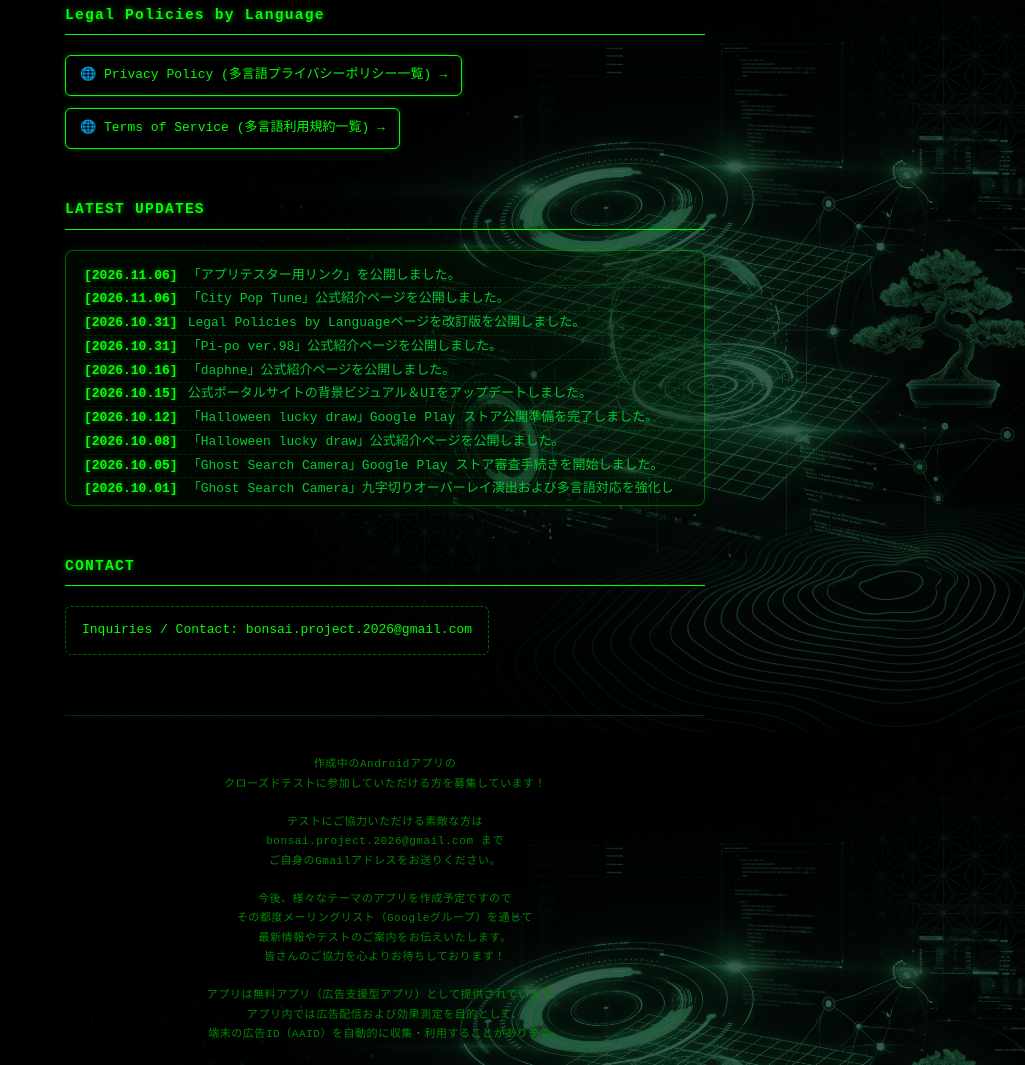
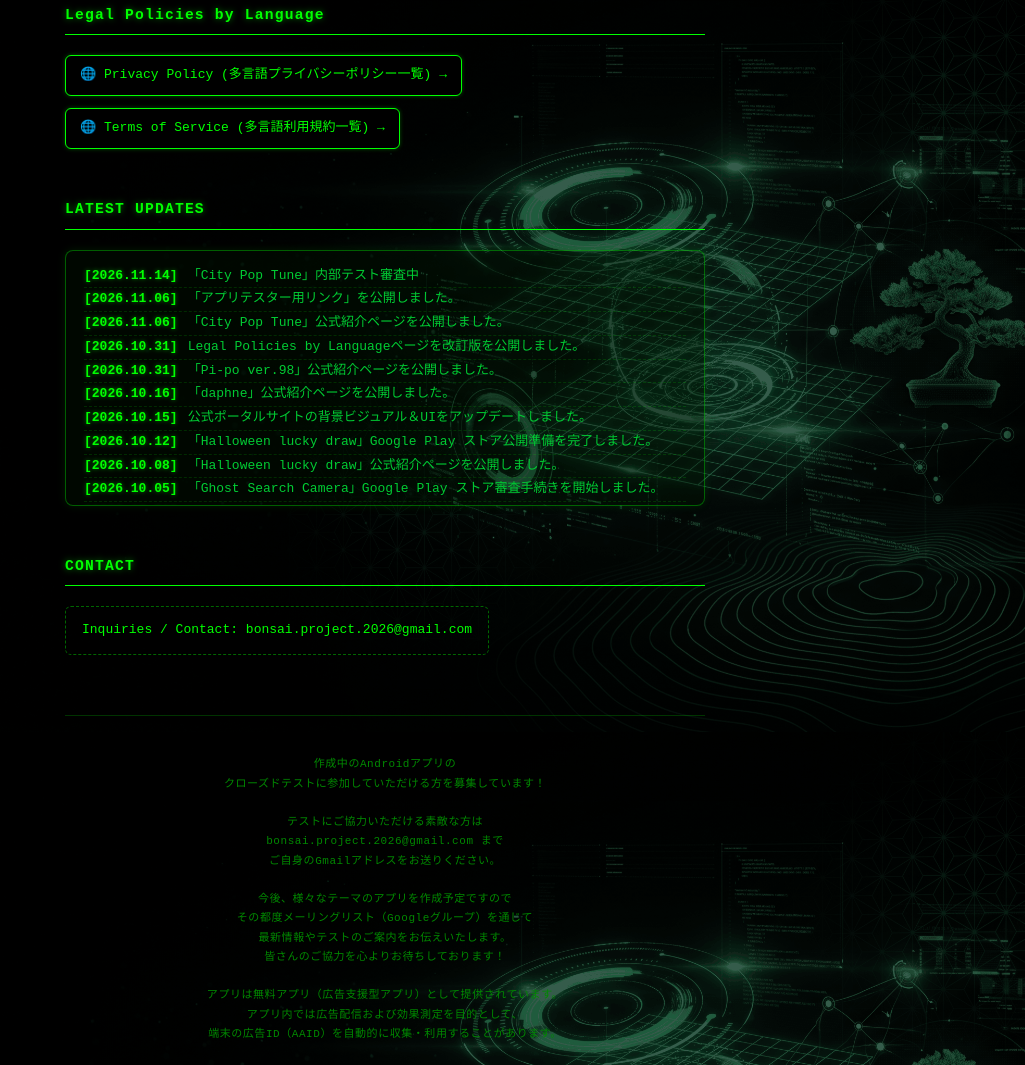
Before and after one commit to mizotan/bonsaiproject, a plain HTML site: page index.html in a window 1280 px wide. Shown: the part 2468-3533 px from the top of the page, without its empty margins (255-1280 px from the left). Drawn offline with Linux system fonts and the light colour scheme.

Commit message:
Add files via upload

```diff
--- a/index.html
+++ b/index.html
@@ -496,6 +496,7 @@
       <h2 id="heading-updates">LATEST UPDATES</h2>
       <div class="updates-box" tabindex="0" aria-label="更新履歴">
         <ul class="updates-list">
+          <li><span class="update-date">[2026.11.14]</span>「City Pop Tune」内部テスト審査中</li>
           <li><span class="update-date">[2026.11.06]</span>「アプリテスター用リンク」を公開しました。</li>
           <li><span class="update-date">[2026.11.06]</span>「City Pop Tune」公式紹介ページを公開しました。</li>
           <li><span class="update-date">[2026.10.31]</span>Legal Policies by Languageページを改訂版を公開しました。</li>
```
